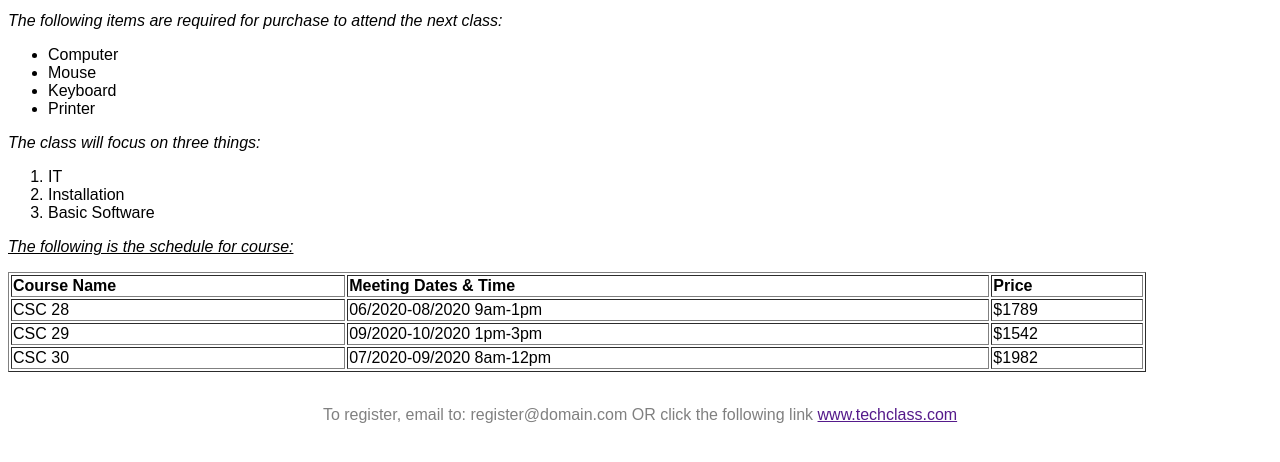
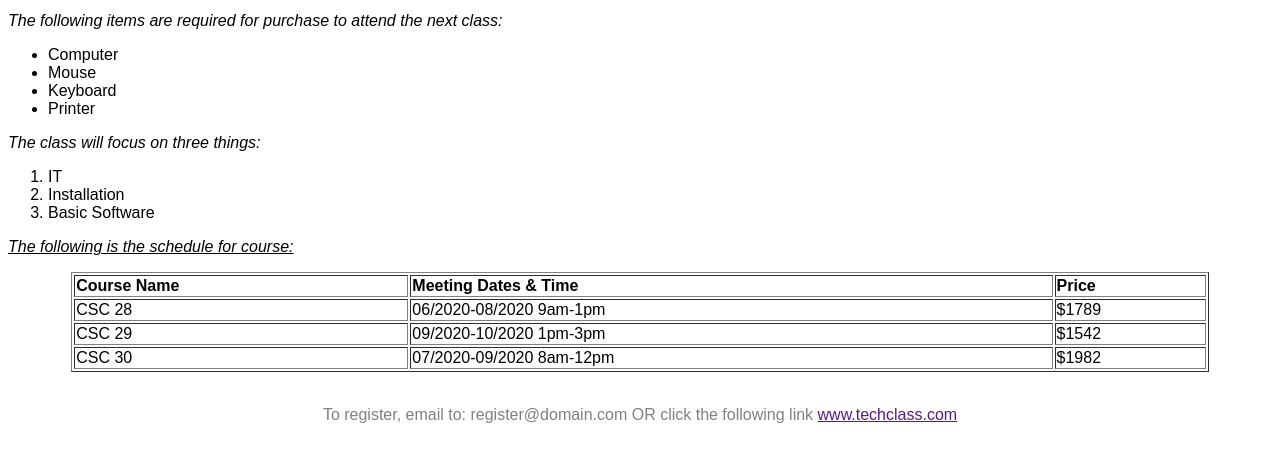
Before and after one commit to kenny-designs/CISC_4800_EXAM_1, a plain HTML site: page index.html in a window 1280 px wide. Shown: the part 146-608 px from the top of the page. Drawn offline with Linux system fonts and the light colour scheme.

Commit message:
fixed amp

```diff
--- a/index.html
+++ b/index.html
@@ -40,10 +40,10 @@
 
     <p class="underline"><em>The following is the schedule for course:</em></p>
 
-    <table id="course-table" border="solid 1px">
+    <table id="course-table" border="1px">
       <tr>
         <th>Course Name</th>
-        <th>Meeting Dates & Time</th>
+        <th>Meeting Dates &amp; Time</th>
         <th>Price</th>
       </tr>
 
--- a/style.css
+++ b/style.css
@@ -23,7 +23,7 @@ html {
 
 #course-table {
   width: 90%;
-  margin-right: auto;
+  margin: auto;
 }
 
 #course-table th {
```
Also changed, not shown: 1 other file.
